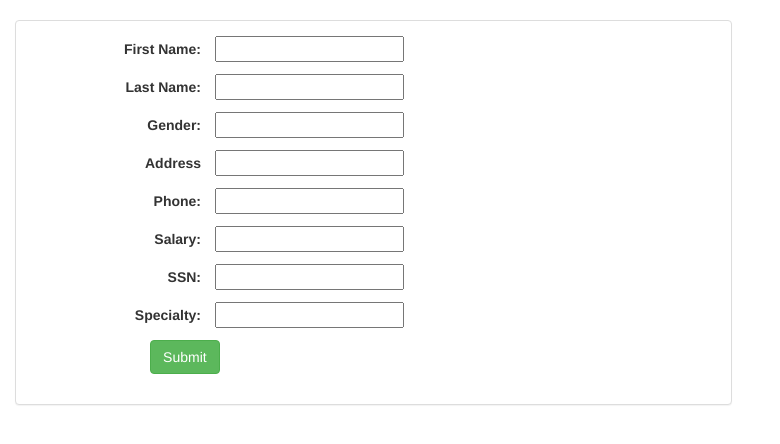
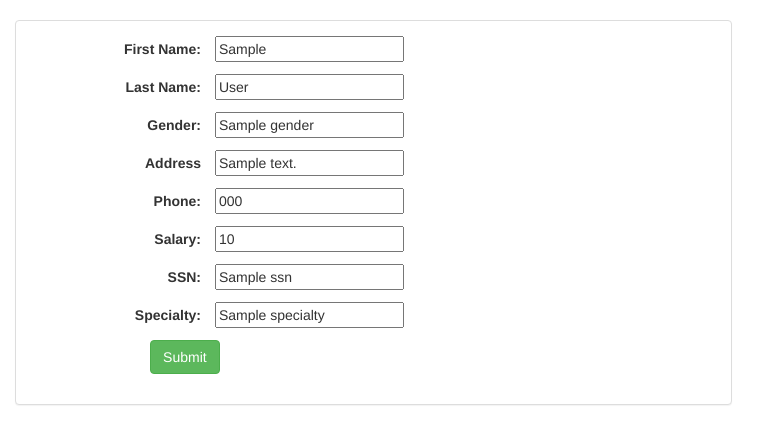
Before and after one commit to caldover/Medical-Clinic-Management-App, a Django app: template personnel/templates/personnel/physician_form.html in a window 1280 px wide. Shown: the part 102-546 px from the top of the page, without its empty margins (0-780 px from the left). Run offline with Django 3.2, Linux system fonts and the light colour scheme; the template is opened without the code that fills it: most values are stand-ins (such as "Sample title", 1, 10 or a date in 2020); parts of the project's set-up code (start-up, migrations or seed data) failed here and were passed over; some libraries are stand-ins or nearby versions.

Commit message:
Testing custom physician_form again

```diff
--- a/personnel/templates/personnel/physician_form.html
+++ b/personnel/templates/personnel/physician_form.html
@@ -10,32 +10,32 @@
             <div class="panel panel-default">
                 <div class="panel-body">
 
-                    <form class="form-horizontal" action="" method="post" enctype="multipart/form-data">
+                    <form class="form-horizontal" action="/physician/add/" method="post" enctype="multipart/form-data">
                         {% csrf_token %}
 
                         <p><label for="first_name">First Name:</label>
-                            <input id="first_name" type="text" name="first_name" maxlength="20" required /></p>
+                            <input id="first_name" type="text" name="first_name" maxlength="20" value="{{ first_name }}" required /></p>
 
                         <p><label for="last_name">Last Name:</label>
-                            <input id="last_name" type="text" name="last_name" maxlength="20" required /></p>
+                            <input id="last_name" type="text" name="last_name" maxlength="20" value="{{ last_name }}" required /></p>
 
                         <p><label for="gender">Gender:</label>
-                            <input id="gender" type="text" name="gender" maxlength="1" required /></p>
+                            <input id="gender" type="text" name="gender" maxlength="1" value="{{ gender }}" required /></p>
 
                         <p><label for="address">Address</label>
-                            <input id="address" type="text" name="address" maxlength="100" required /></p>
+                            <input id="address" type="text" name="address" maxlength="100" value="{{ address }}" required /></p>
 
                         <p><label for="phone">Phone:</label>
-                            <input id="phone" type="text" name="phone" maxlength="12" required /></p>
+                            <input id="phone" type="text" name="phone" maxlength="12" value="{{ phone }}" required /></p>
 
                         <p><label for="salary">Salary:</label>
-                            <input id="salary" type="text" name="salary" maxlength="7" required /></p>
+                            <input id="salary" type="text" name="salary" maxlength="7" value="{{ salary }}" required /></p>
 
                         <p><label for="ssn">SSN:</label>
-                            <input id="ssn" type="text" name="ssn" maxlength="9" required /></p>
+                            <input id="ssn" type="text" name="ssn" maxlength="9" value="{{ ssn }}" required /></p>
 
                         <p><label for="specialty">Specialty:</label>
-                            <input id="specialty" type="text" name="specialty" maxlength="50" required /></p>
+                            <input id="specialty" type="text" name="specialty" maxlength="50" value="{{ specialty }}" required /></p>
 
                         <div class="form-group">
                             <div class="col-sm-offset-2 col-sm-10">
```
